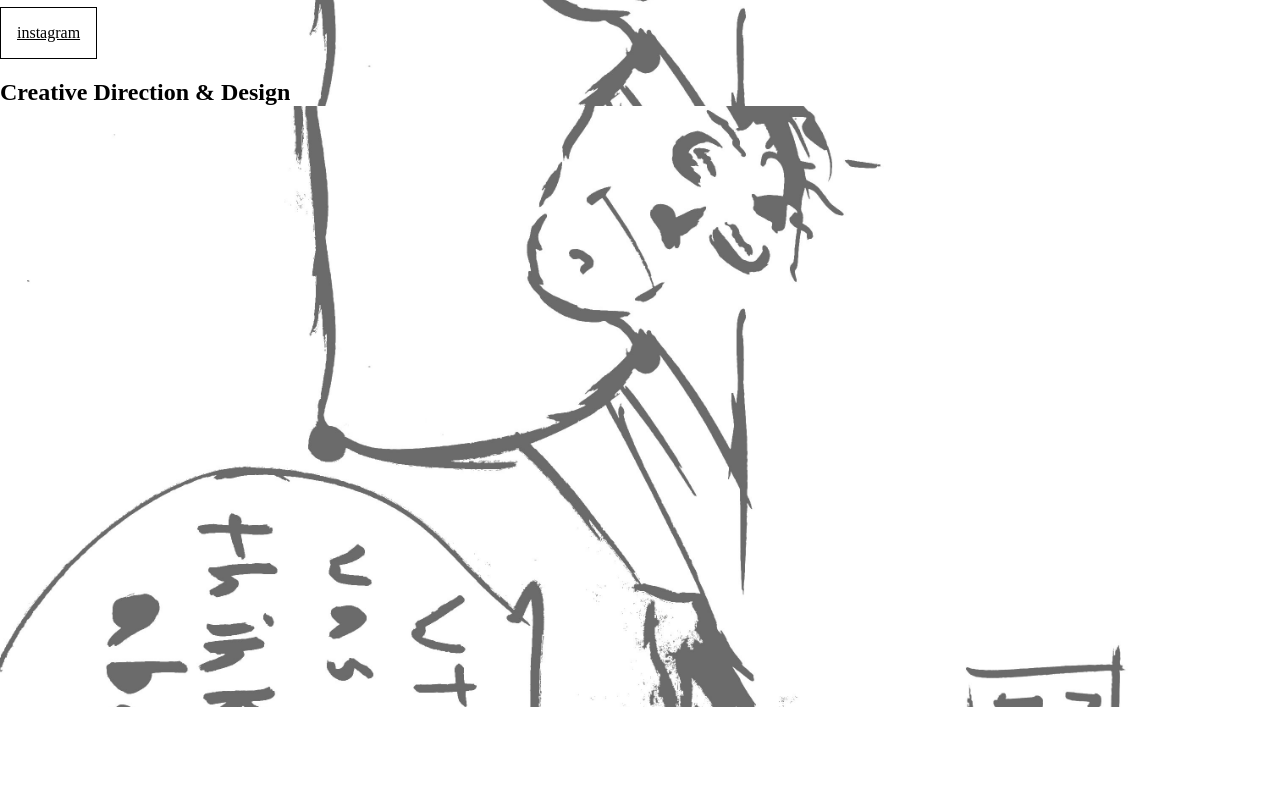
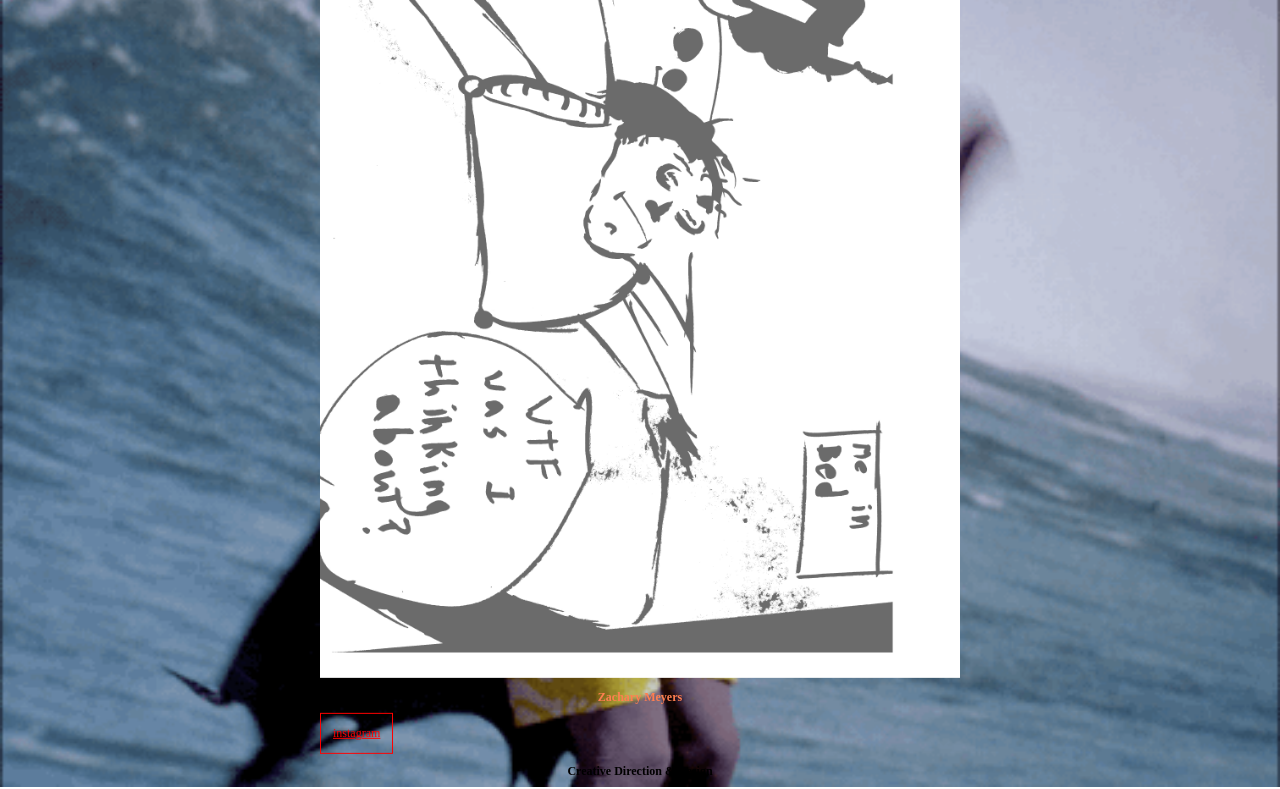
Before and after one commit to ZacharyMeyers/ZacharyMeyers.github.io, a plain HTML site: page index.html in a window 1280 px wide. Shown: the part 93-882 px from the top of the page. Before the commit the page ends 800 px from the top, so only its background shows below. Drawn offline with Linux system fonts and the light colour scheme.

Commit message:
Personal website
zach meyers

```diff
--- a/index.html
+++ b/index.html
@@ -5,17 +5,32 @@
 <title> Zachary Meyers on GitHub</title>
 <link rel="stylesheet" type="text/css" href="style.css">
 </head>
+<style>
 
+  body {font-family:"comic sans"; font-size: 12px;}
+
+  h1,h3,h5 {font-family: serif;}
+
+  h1 {font-size: 12px;color:coral;text-align: center;}
+    h2 {font-size: 12px;color:coral(25,100,0);;text-align: center;}
+      h3 {font-size: 12px;color:yellow(25,100,300);;text-align: center;}
+        h4 {font-size:12px;text-align: center;}
+          h5 {font-size: 12px;text-align: center;}
+            h6 {font-size: 12px;text-transform: uppercase;letter-spacing: normal;;text-align: center;}
+
+          span.highlight {background-color:rgb(0,255,0)}
+</style>
 
 <body>
   <div class="main-wrapper">
     <div class="personal-info">
 
-  <img src="treebg.png"/>
+  <img src="thingy.jpg"/>
   <h1>Zachary Meyers </h1>
     <a href="https://www.instagram.com/generic_looking_jpg/">instagram</a>
     <h2> Creative Direction &amp;
       Design </h2>
+
   </div>
 </div>
 </body>
--- a/style.css
+++ b/style.css
@@ -1,13 +1,13 @@
 html,body {height:100%; width:100%; margin:0%;}
 
-body{background:url(thingy.jpg);
+body{background:url(batman.gif);
       background-position: center center;
       background-size:cover;
       background-origin: padding-box;
       background-color: rgba(50, 115, 220, 0.0);
       background-repeat: no-repeat;}
 
-.main-wrapper {background:url(thingy.jpg);
+.main-wrapper {background:transparent;
       background-position: center center;
       background-size:cover;
       background-origin: padding-box;
@@ -17,7 +17,7 @@ img{width:100%;Height:auto;}
 
 
 a{
-  color:inherit;
+  color:red;
   display: inline-block;
   transition:200ms;
   padding:1em;
@@ -26,4 +26,9 @@ a{
 
 
 
-.personal-info{position:abosolute;
+.personal-info
+{
+  position:absolute;
+top:50%;
+left:50%;
+transform: translateX(-50%) translateY(-50%);}
```
Also changed, not shown: style2.css (added).
